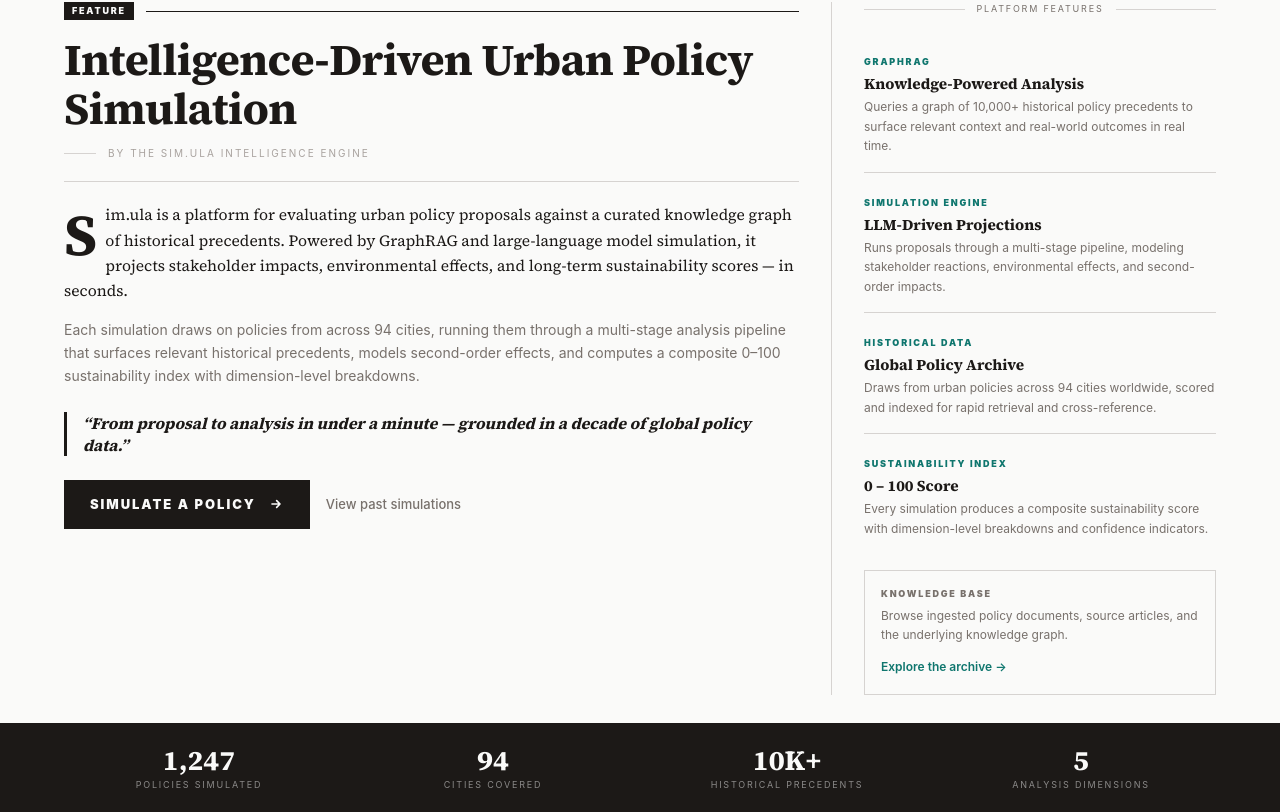
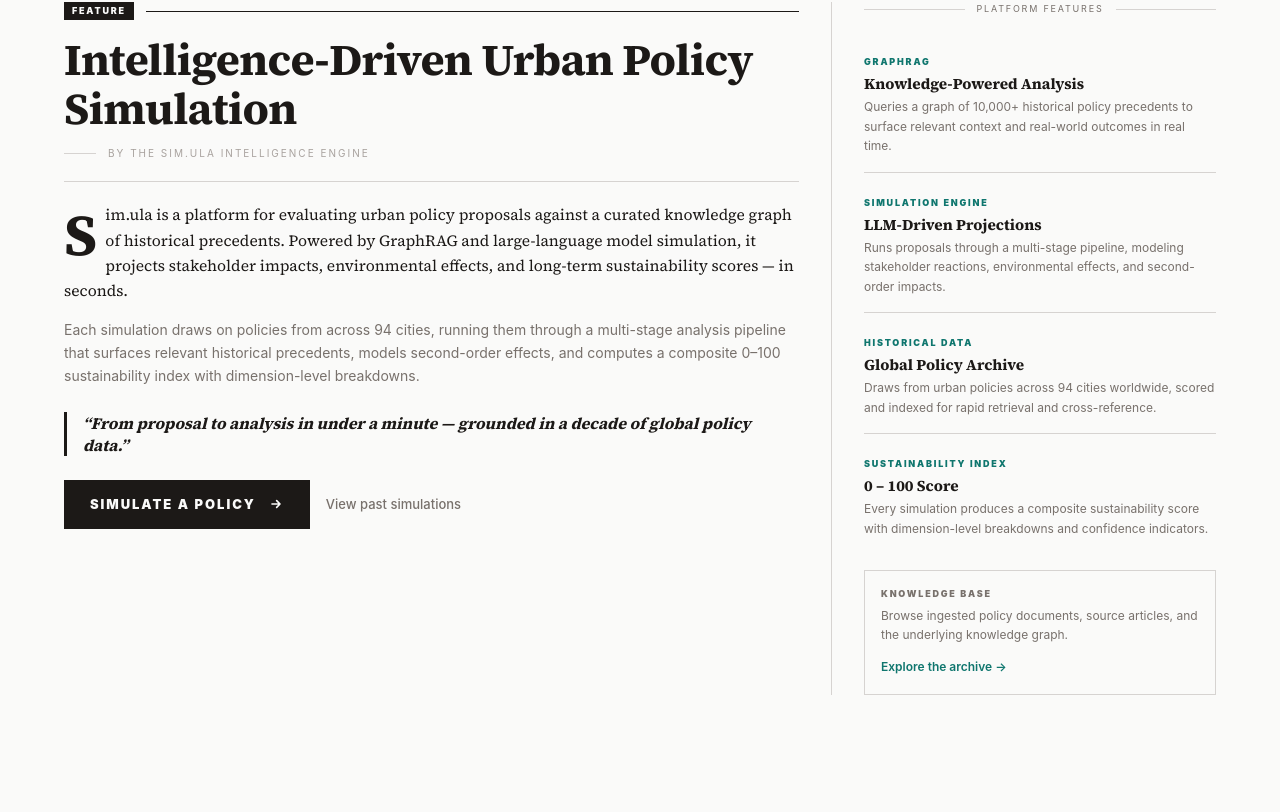
Before and after one commit to CJ-Uy/sim.ula, a Next.js app: page / in a window 1280 px wide. Shown: the part 275-1087 px from the top of the page. After the commit the page ends 998 px from the top, so only its background shows below. Built offline with nearby package versions, Linux system fonts and the light colour scheme.

Commit message:
favicon and landing page changes

```diff
--- a/src/app/layout.tsx
+++ b/src/app/layout.tsx
@@ -31,7 +31,7 @@
 	return (
 		<html lang="en">
 			<head>
-				<link rel="icon" href="/favicon.svg" type="image/svg+xml"></link>
+				<link rel="icon" href="/simula_favicon.png" type="image/svg+xml"></link>
 			</head>
 			<body className={`${geistSans.variable} ${geistMono.variable} ${sourceSerif.variable} antialiased`}>{children}</body>
 		</html>
--- a/src/app/page.tsx
+++ b/src/app/page.tsx
@@ -93,7 +93,7 @@
           {/* Title */}
           <div className="text-center pb-4">
             <h1
-              className="font-serif text-[3.5rem] sm:text-[5.5rem] font-black leading-none tracking-tight text-foreground uppercase"
+              className="font-serif text-[3.5rem] sm:text-[5.5rem] font-black leading-none tracking-tight text-foreground"
               style={{ letterSpacing: "-0.02em" }}
             >
               sim.ula
@@ -300,31 +300,6 @@
           </div>
         </div>
       </div>
-
-      {/* ── STATS BAR ── */}
-      <div
-        className="border-t-[3px] border-foreground bg-foreground px-6 py-5"
-        style={{ animation: "slide-up 1100ms ease both" }}
-      >
-        <div className="mx-auto max-w-6xl">
-          <div className="grid grid-cols-2 gap-6 sm:grid-cols-4">
-            {STATS.map((stat, i) => (
-              <div
-                key={stat.label}
-                className="text-center"
-                style={{ animation: `slide-up ${1100 + i * 70}ms ease both` }}
-              >
-                <p className="font-serif text-[1.75rem] font-black leading-none text-background">
-                  {stat.value}
-                </p>
-                <p className="mt-1 text-[9px] uppercase tracking-[0.2em] text-background/50">
-                  {stat.label}
-                </p>
-              </div>
-            ))}
-          </div>
-        </div>
-      </div>
     </div>
   );
 }
```
Also changed, not shown: public/simula_favicon.png (added).
